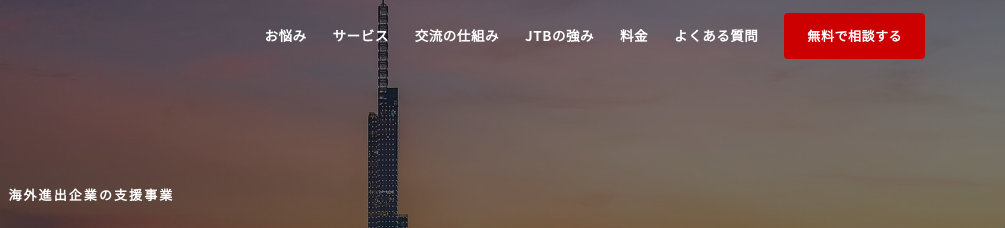
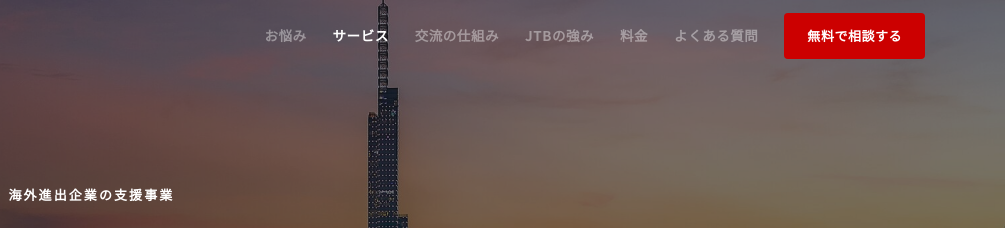
Before and after one commit to koubeyapurin/koryu-base-lp, a plain HTML site: page index.html in a window 1280 px wide. Shown: the top 228 px of the page, 275-1280 px from the left. Drawn offline with nearby package versions, Linux system fonts and the light colour scheme.

Commit message:
Nav scroll spy: dim items except the section in view; offset anchor jumps
- 右上ナビ：今見ているセクションの項目だけ元の色、それ以外は不透明度40%（ホバーで80%）
- ヒーロー付近とVISION/お問い合わせでは全項目を通常表示。aria-current付与
- アンカー移動時に見出しが固定ヘッダーに隠れないよう scroll-margin-top を設定
- 今の版と/v1/の両方

Co-Authored-By: Claude Opus 5.5 <noreply@anthropic.com>

```diff
--- a/index.html
+++ b/index.html
@@ -391,6 +391,13 @@ fieldset.field{border:0;margin:0 0 18px;padding:0;min-width:0}
   .process__grid,.rich{grid-template-columns:1fr;gap:20px}
   .process__step:not(:last-child)::after{right:50%;top:auto;bottom:-16px;transform:translateX(50%) rotate(135deg)}
 }
+
+/* ---------- nav: 今見ているセクションの項目以外を薄く ---------- */
+.nav a:not(.btn){transition:opacity .25s,color .2s}
+.nav.has-current a:not(.btn){opacity:.4}
+.nav.has-current a:not(.btn):hover{opacity:.8}
+.nav.has-current a.is-current{opacity:1}
+section[id]{scroll-margin-top:72px}
 </style>
 </head>
 <body>
@@ -997,6 +1004,22 @@ fieldset.field{border:0;margin:0 0 18px;padding:0;min-width:0}
   nav.addEventListener('click',function(e){if(e.target.closest('a'))setMenu(false)});
   document.addEventListener('keydown',function(e){if(e.key==='Escape')setMenu(false)});
 
+  /* scroll spy: 今見ているセクションのナビ項目だけ元の色、他は薄く */
+  var spyNav=document.getElementById('gnav');
+  var spyLinks=[].slice.call(spyNav.querySelectorAll('a[href^="#"]:not(.btn)'));
+  var spySecs=spyLinks.map(function(a){return document.querySelector(a.getAttribute('href'))});
+  function spy(){
+    var probe=window.innerHeight*0.35,cur=-1;
+    spySecs.forEach(function(s,i){if(s&&s.getBoundingClientRect().top<=probe)cur=i});
+    if(cur===spySecs.length-1&&spySecs[cur].getBoundingClientRect().bottom<probe)cur=-1;
+    spyNav.classList.toggle('has-current',cur>=0);
+    spyLinks.forEach(function(a,i){
+      var on=i===cur;a.classList.toggle('is-current',on);
+      if(on)a.setAttribute('aria-current','location');else a.removeAttribute('aria-current');
+    });
+  }
+  window.addEventListener('scroll',spy,{passive:true});window.addEventListener('resize',spy);spy();
+
   var els=document.querySelectorAll('.rv');
   if('IntersectionObserver' in window){
     var io=new IntersectionObserver(function(es){es.forEach(function(en){if(en.isIntersecting){en.target.classList.add('is-in');io.unobserve(en.target)}})},{rootMargin:'0px 0px -8% 0px',threshold:0.08});
```
Also changed, not shown: v1/index.html (+23 -0 lines).
